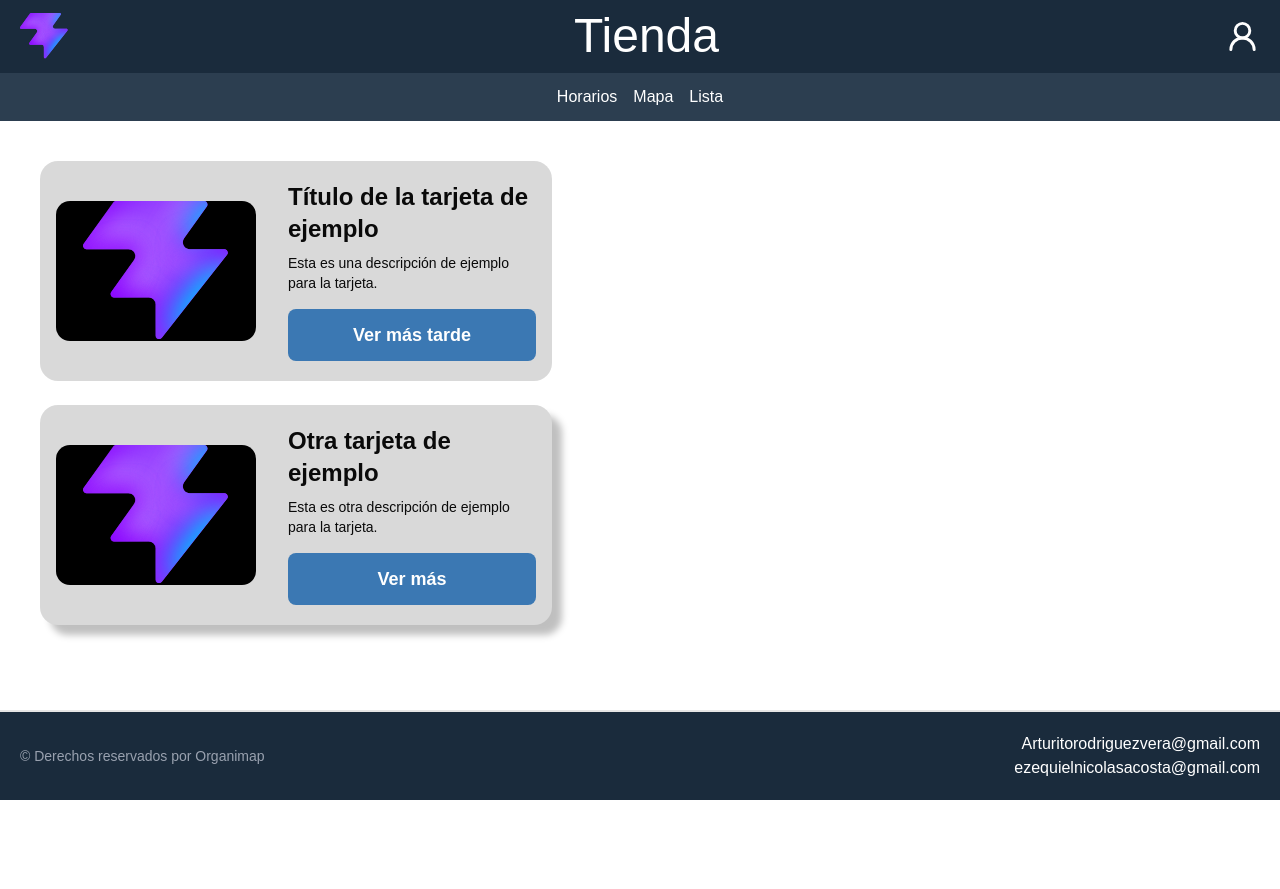
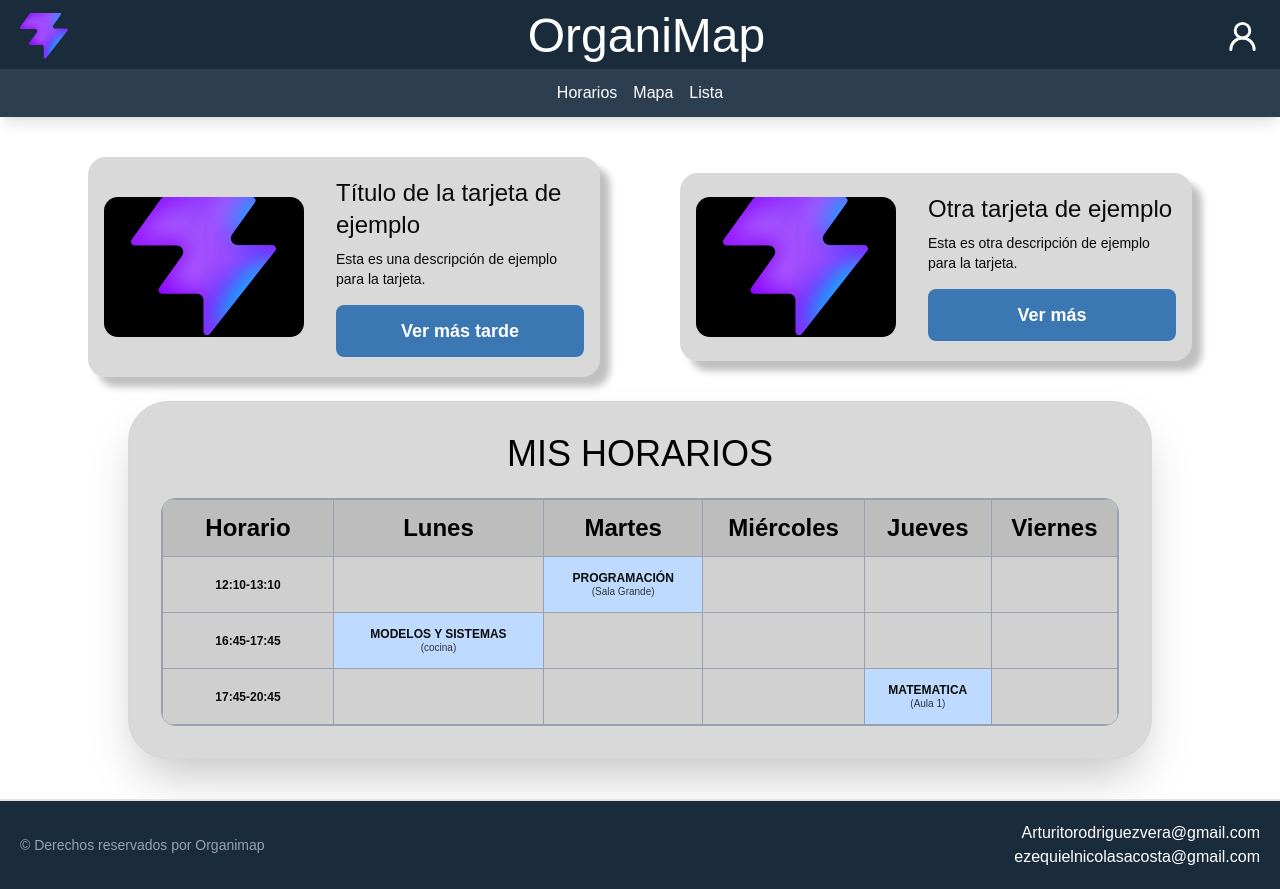
Before and after one commit to Santiago107R/organimap-frontend, a React (Vite) app: page /#/ in a window 1280 px wide. Before the commit the page ends 800 px from the top, so only its background shows below. Built offline with nearby package versions, Linux system fonts and the light colour scheme.

Commit message:
Add CustomHeader and CustomFooter components; update UserLayout and HomePage to include them, and implement ScheduleTable for displaying schedules. Update styles with new font sources.

```diff
--- a/package.json
+++ b/package.json
@@ -12,6 +12,8 @@
   "dependencies": {
     "@base-ui/react": "^1.3.0",
     "@fontsource-variable/inter": "^5.2.8",
+    "@fontsource/anton": "^5.2.7",
+    "@fontsource/montserrat-alternates": "^5.2.8",
     "class-variance-authority": "^0.7.1",
     "clsx": "^2.1.1",
     "lucide-react": "^1.8.0",
--- /dev/null
+++ b/src/components/CustomHeader.tsx
@@ -0,0 +1,39 @@
+import type { LucideIcon } from "lucide-react"
+import { Link } from "react-router"
+
+interface LinkItemB {
+  name: string
+  url: string
+}
+
+interface Props {
+  title: string
+  link: LinkItemB[]
+  icon: LucideIcon
+  logo: string
+}
+
+const CustomHeader = ({ title, link, icon: Icon, logo }: Props) => {
+  return (
+    <>
+      <div className="bg-[#1A2B3C] text-white flex items-center justify-between px-5 pt-3 pb-2">
+        <img src={logo} alt="logo" className="w-12 h-12 object-contain" />
+        <h1 className="text-5xl font-montserrat text-center flex-1">{title}</h1>
+        <Icon size={35} />
+      </div>
+
+      <nav className="sticky top-0 z-50 py-3 flex justify-center gap-4 bg-[#2C3E50] text-white border-t border-[#1A2B3C] shadow-lg">
+        {link.map((item) => (
+          <Link
+            key={item.name}
+            to={item.url}
+            className="hover:text-blue-200 transition-colors"
+          >
+            <p className="font-montserrat">{item.name}</p>
+          </Link>
+        ))}
+      </nav>
+    </>
+  )
+}
+export default CustomHeader
--- a/src/index.css
+++ b/src/index.css
@@ -2,6 +2,8 @@
 @import "tw-animate-css";
 @import "shadcn/tailwind.css";
 @import "@fontsource-variable/inter";
+@import "@fontsource/anton";
+@import "@fontsource/montserrat-alternates";
 
 @custom-variant dark (&:is(.dark *));
 
@@ -117,10 +119,20 @@
     --sidebar-ring: oklch(0.556 0 0);
 }
 
+@theme inline {
+    --font-sans: 'Inter Variable', sans-serif;
+
+    --font-anton: 'Anton', sans-serif;
+    --font-montserrat: 'Montserrat Alternates', sans-serif;
+}
+
 @layer base {
   * {
     @apply border-border outline-ring/50;
     }
+  h1, h2, h3 {
+    @apply font-anton;
+  }
   body {
     @apply bg-background text-foreground;
     }
--- a/src/user/components/CustomHeader.tsx
+++ /dev/null
@@ -1,59 +0,0 @@
-import type { LucideIcon } from "lucide-react"
-import { Link } from "react-router"
-
-interface LinkItemB {
-  name: string
-  url: string
-}
-
-interface Props {
-  title: string
-  link: LinkItemB[]
-  icon: LucideIcon
-  logo: string
-}
-
-const CustomHeader = ({ title, link, icon: Icon, logo }: Props) => {
-
-  return (
-    <header className="bg-[#1A2B3C] text-white ">
-
-
-      <div className="flex items-center justify-between px-5 pt-3">
-
-
-        <img
-          src={logo}
-          alt="logo"
-          className="w-12 h-12 object-contain"
-        />
-
-
-        <h1 className="text-5xl text-center flex-1">
-          {title}
-        </h1>
-
-
-        <Icon size={35}/>
-
-
-      </div>
-
-
-      <nav className="mt-3 py-3 border-t border-[#1A2B3C] flex justify-center gap-4 bg-[#2C3E50]">
-        {link.map((item) => (
-          <Link
-            key={item.name}
-            to={item.url}
-            className="hover:text-blue-200"
-          >
-            {item.name}
-          </Link>
-        ))}
-      </nav>
-
-    </header>
-  )
-}
-
-export default CustomHeader
--- /dev/null
+++ b/src/user/components/ScheduleTable.tsx
@@ -0,0 +1,87 @@
+interface ScheduleEntry {
+    day: 'Lunes' | 'Martes' | 'Miércoles' | 'Jueves' | 'Viernes';
+    time: string;
+    subject: string;
+    location: string;
+    color?: string;
+}
+
+interface Props {
+    data: ScheduleEntry[];
+}
+
+const ScheduleTable = ({ data }: Props) => {
+    const days = ['Lunes', 'Martes', 'Miércoles', 'Jueves', 'Viernes'];
+    // const hours = [
+    //     "07:20-09:35", "09:45-11:45", "12:10-13:10",
+    //     "13:10-15:10", "15:30-17:30", "16:45-17:45",
+    //     "17:45-19:45", "20:05-21:55"
+    // ];
+    const hours = Array.from(new Set(data.map(item => item.time))).sort((a, b) => {
+        return a.localeCompare(b);
+    });
+
+    const getEntry = (day: string, hour: string) => {
+        return data.find(item => item.day === day && item.time === hour);
+    };
+
+    return (
+        <div className="w-full max-w-5xl mx-auto p-4 md:p-8 bg-[#D9D9D9] rounded-[30px] md:rounded-[40px] shadow-2xl border border-gray-300">
+
+            <h2 className="text-3xl md:text-4xl font-anton mb-6 uppercase text-center text-black">
+                Mis horarios
+            </h2>
+
+            <div className="w-full overflow-x-auto rounded-xl border border-gray-400">
+                <table className="w-full min-w-150 border-collapse bg-[#D1D1D1] text-center font-montserrat">
+                    <thead>
+                        <tr className="bg-[#BDBDBD] text-black">
+                            <th className="border border-gray-400 py-3 font-anton text-xl md:text-2xl px-4">Horario</th>
+                            {days.map(day => (
+                                <th key={day} className="border border-gray-400 py-3 font-anton text-xl md:text-2xl">
+                                    {day}
+                                </th>
+                            ))}
+                        </tr>
+                    </thead>
+                    <tbody className="text-[10px] md:text-xs font-bold">
+                        {hours.map((hour) => (
+                            <tr key={hour} className="h-12 md:h-14">
+                                {/* Columna de la hora */}
+                                <td className="border border-gray-400 bg-[#CFCFCF] px-2 whitespace-nowrap">
+                                    {hour}
+                                </td>
+
+                                {/* Columnas de los días */}
+                                {days.map(day => {
+                                    const entry = getEntry(day, hour);
+                                    return (
+                                        <td
+                                            key={`${day}-${hour}`}
+                                            className={`border border-gray-400 p-1 transition-colors ${entry ? (entry.color || 'bg-blue-200') : ''}`}
+                                        >
+                                            {entry && (
+                                                <div className="flex flex-col justify-center leading-tight">
+                                                    <span className="uppercase">{entry.subject}</span>
+                                                    <span className="font-normal text-[9px] md:text-[10px] opacity-80">
+                                                        ({entry.location})
+                                                    </span>
+                                                </div>
+                                            )}
+                                        </td>
+                                    );
+                                })}
+                            </tr>
+                        ))}
+                    </tbody>
+                </table>
+            </div>
+
+            <p className="text-center mt-4 text-gray-500 text-xs md:hidden">
+                ← Desliza para ver más →
+            </p>
+        </div>
+    );
+};
+
+export default ScheduleTable;
--- a/src/user/components/SectionCard.tsx
+++ b/src/user/components/SectionCard.tsx
@@ -21,11 +21,11 @@ const SectionCard = ({ title, description, textButton, img, shadow, url }: Props
 
             <div className="flex flex-col justify-center">
 
-                <h2 className="text-2xl font-bold">
+                <h2 className="text-2xl">
                     {title}
                 </h2>
 
-                <p className="mt-2 max-w-md text-sm">
+                <p className="mt-2 font-montserrat max-w-md text-sm">
                     {description}
                 </p>
 
--- a/src/user/layouts/UserLayout.tsx
+++ b/src/user/layouts/UserLayout.tsx
@@ -1,13 +1,13 @@
 import { Outlet } from "react-router"
-import CustomFooter from "../components/CustomFooter"
-import CustomHeader from "../components/CustomHeader"
+import CustomFooter from "../../components/CustomFooter"
+import CustomHeader from "../../components/CustomHeader"
 import { User2 } from "lucide-react"
 
 
 const UserLayout = () => {
   return (
     <div className="flex flex-col min-h-screen">
-      <CustomHeader title={"Tienda"} link={[{ name: "Horarios", url: '/' }, { name: "Mapa", url: 'mapa' }, { name: "Lista", url: 'lista' },]} logo={'/favicon.svg'} icon={User2}/>
+      <CustomHeader title={"OrganiMap"} link={[{ name: "Horarios", url: '/' }, { name: "Mapa", url: 'mapa' }, { name: "Lista", url: 'lista' },]} logo={'/favicon.svg'} icon={User2}/>
       <main className="grow">
         <Outlet />
       </main>
--- a/src/user/pages/home/HomePage.tsx
+++ b/src/user/pages/home/HomePage.tsx
@@ -1,10 +1,16 @@
 import SectionCard from "@/user/components/SectionCard"
+import ScheduleTable from '../../components/ScheduleTable';
 
 const HomePage = () => {
     return (
         <div className="p-10 flex flex-col gap-6">
-            <SectionCard title="Título de la tarjeta de ejemplo" description="Esta es una descripción de ejemplo para la tarjeta." textButton="Ver más tarde" img={'/favicon.svg'} url="/example" shadow={false}  />
-            <SectionCard title="Otra tarjeta de ejemplo" description="Esta es otra descripción de ejemplo para la tarjeta." textButton="Ver más" img={'/favicon.svg'} url="/example2" shadow={true} />
+            <div className="flex lg:flex-row justify-between items-center flex-col sm:justify-center gap-10 lg:gap-20">
+                <SectionCard title="Título de la tarjeta de ejemplo" description="Esta es una descripción de ejemplo para la tarjeta." textButton="Ver más tarde" img={'/favicon.svg'} url="/example" shadow />
+                <SectionCard title="Otra tarjeta de ejemplo" description="Esta es otra descripción de ejemplo para la tarjeta." textButton="Ver más" img={'/favicon.svg'} url="/example2" shadow />
+            </div>
+
+            <ScheduleTable data={[{day: 'Martes', time: '12:10-13:10', location: 'Sala Grande', subject: 'Programación'}, {day: 'Lunes', time: '16:45-17:45', location: 'cocina', subject: 'modelos y sistemas'}, {day: 'Jueves', location: 'Aula 1', subject: 'Matematica', time: '17:45-20:45'}]} />
+
         </div>
     )
 }
```
Also changed, not shown: src/components/CustomFooter.tsx (renamed from src/user/components/CustomFooter.tsx), 1 other file (tests, documents, lock files or other folders).
